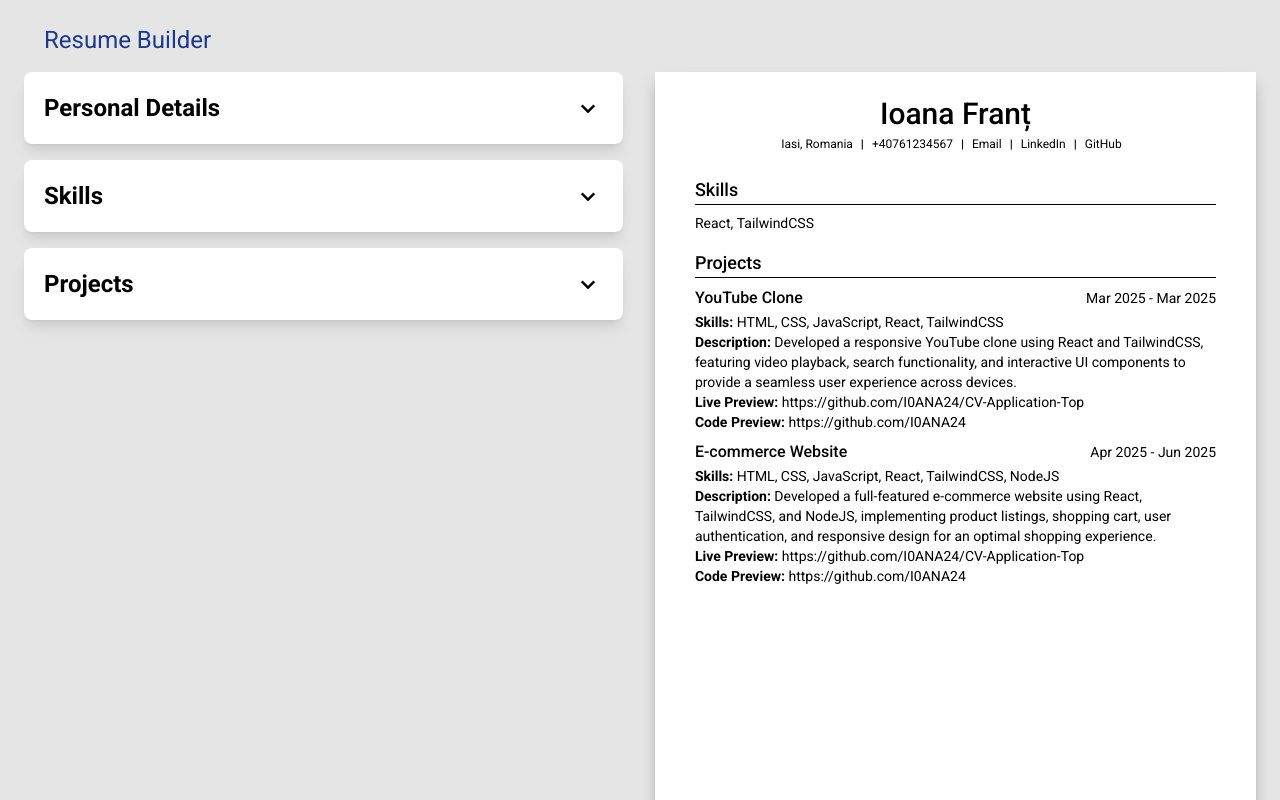
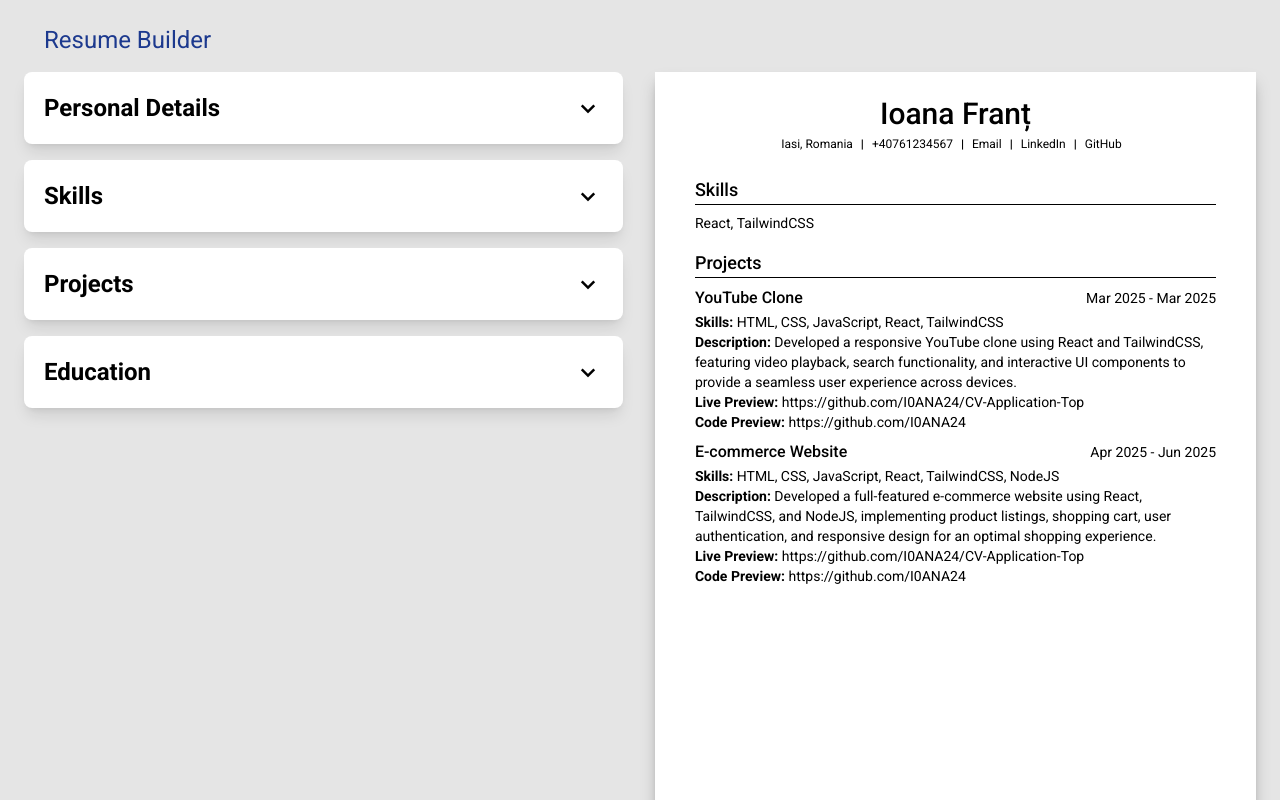
Before and after one commit to I0ANA24/CV-Application-Top, a React (Vite) app: page / in a window 1280 px wide. Shown: the top 800 px of the page. Built offline with nearby package versions, Linux system fonts and the light colour scheme.

Commit message:
education inputs section

```diff
--- /dev/null
+++ b/src/components/Education/EducationBuilder.jsx
@@ -0,0 +1,66 @@
+import React, { useState } from "react";
+import EducationInput from "./EducationInput";
+import SectionForm from "../ui/SectionForm";
+
+const EducationBuilder = ({ educationList, setEducationList }) => {
+  const [isOpen, setIsOpen] = useState(false);
+  const [selectedId, setSelectedId] = useState(null);
+  const [education, setEducation] = useState({
+    id: crypto.randomUUID(),
+    degree: "",
+    name: "",
+    location: "",
+    startDate: "",
+    endDate: "",
+  });
+
+  const expandCollapseSectionButtonProps = {
+    sectionName: "Education",
+    isOpen: isOpen,
+    onClick: () => setIsOpen(!isOpen),
+  };
+
+  const handleEditArgs = [
+    education,
+    setEducationList,
+    selectedId,
+    setSelectedId,
+    setEducation,
+  ];
+
+  const addObjectArgs = [education, setEducation, educationList, setEducationList];
+
+  const addButtonProps = {
+    object: education,
+    setObject: setEducation,
+    setObjectsList: setEducationList,
+    selectedId: selectedId,
+    setSelectedId: setSelectedId,
+    objectName: "name",
+  };
+
+  const dynamicListProps = {
+    list: educationList,
+    name: "name",
+    setFunction: setEducation,
+    setSelectedId: setSelectedId,
+  };
+
+  return (
+    <SectionForm
+      isOpen={isOpen}
+      expandProps={expandCollapseSectionButtonProps}
+      selectedId={selectedId}
+      object={education}
+      handleEditArgs={handleEditArgs}
+      addObjectArgs={addObjectArgs}
+      objectsInputComponent={
+        <EducationInput education={education} setEducation={setEducation} />
+      }
+      addButtonProps={addButtonProps}
+      dynamicListProps={dynamicListProps}
+    />
+  );
+};
+
+export default EducationBuilder;
--- /dev/null
+++ b/src/components/Education/EducationInput.jsx
@@ -0,0 +1,78 @@
+import React from "react";
+
+const EducationInput = ({ education, setEducation }) => {
+  return (
+    <>
+      <div className="flex flex-col">
+        <label htmlFor="4-degree">Degree</label>
+        <input
+          type="text"
+          id="4-degree"
+          placeholder="Ex: Bachelor of Arts (BA) in Computer Science"
+          value={education.degree}
+          className="bg-neutral-200 p-2 pl-3 rounded-md text-sm overflow-hidden outline-none"
+          onChange={(event) =>
+            setEducation({ ...education, degree: event.target.value })
+          }
+          required
+        />
+      </div>
+      <div className="flex flex-col">
+        <label htmlFor="4-name">University Name</label>
+        <input
+          type="text"
+          id="4-name"
+          placeholder="Ex: University of Tokyo"
+          value={education.name}
+          className="bg-neutral-200 p-2 pl-3 rounded-md text-sm overflow-hidden outline-none"
+          onChange={(event) =>
+            setEducation({ ...education, name: event.target.value })
+          }
+          required
+        />
+      </div>
+      <div className="flex flex-col">
+        <label htmlFor="4-location">Location</label>
+        <input
+          type="text"
+          id="4-location"
+          placeholder="Ex: Tokyo, Japan"
+          value={education.location}
+          className="bg-neutral-200 p-2 pl-3 rounded-md text-sm overflow-hidden outline-none"
+          onChange={(event) =>
+            setEducation({ ...education, location: event.target.value })
+          }
+          required
+        />
+      </div>
+      <div className="flex flex-col">
+        <label htmlFor="4-start">Start Date</label>
+        <input
+          type="date"
+          id="4-start"
+          value={education.startDate}
+          className="bg-neutral-200 p-2 pl-3 rounded-md text-sm overflow-hidden outline-none"
+          onChange={(event) =>
+            setEducation({ ...education, startDate: event.target.value })
+          }
+          required
+        />
+      </div>
+      <div className="flex flex-col">
+        <label htmlFor="4-end">End Date</label>
+        <input
+          type="date"
+          id="4-end"
+          value={education.endDate}
+          className="bg-neutral-200 p-2 pl-3 rounded-md text-sm overflow-hidden outline-none"
+          onChange={(event) =>
+            setEducation({ ...education, endDate: event.target.value })
+          }
+          required
+        />
+      </div>
+    </>
+  );
+};
+
+export default EducationInput;
--- /dev/null
+++ b/src/components/Education/EducationPageSection.jsx
@@ -0,0 +1,11 @@
+import React from 'react'
+
+const EducationPageSection = () => {
+  return (
+    <div>
+
+    </div>
+  )
+}
+
+export default EducationPageSection
--- a/src/components/builder/Builder.jsx
+++ b/src/components/builder/Builder.jsx
@@ -3,6 +3,7 @@ import PersonalDetailsBuilder from "../PersonalDetails/PersonalDetailsBuilder";
 import SkillsBuilder from "../Skills/SkillsBuilder";
 import ProjectsBuilder from "../Projects/ProjectsBuilder";
 import ResumePage from "../Resume/ResumePage";
+import EducationBuilder from "../Education/EducationBuilder";
 
 const Builder = () => {
   const [detailsList, setDetailsList] = useState({
@@ -51,6 +52,33 @@ const Builder = () => {
     },
   ]);
 
+  const [educationList, setEducationList] = useState([
+    {
+      id: crypto.randomUUID(),
+      degree: "Bachelor of Engineering (BEng) in Computer Science",
+      name: "University of Tokyo",
+      location: "Tokyo, Japan",
+      startDate: "2025-04-01",
+      endDate: "2029-03-31",
+    },
+    {
+      id: crypto.randomUUID(),
+      degree: "Bachelor of Science (BSc) in Computer Science",
+      name: "Massachusetts Institute of Technology (MIT)",
+      location: "Cambridge, Massachusetts, USA",
+      startDate: "2021-09-02",
+      endDate: "2025-06-05",
+    },
+    {
+      id: crypto.randomUUID(),
+      degree: "Bachelor of Arts (BA) in Computer Science",
+      name: "University of Oxford",
+      location: "Oxford, United Kingdom",
+      startDate: "2015-10-06",
+      endDate: "2018-06-28",
+    },
+  ]);
+
   return (
     <main className="w-full flex flex-col gap-8 lg:flex-row">
       <section className="w-full lg:w-[50%] space-y-4">
@@ -63,6 +91,10 @@ const Builder = () => {
           projectsList={projectsList}
           setProjectsList={setProjectsList}
         />
+        <EducationBuilder
+          educationList={educationList}
+          setEducationList={setEducationList}
+        />
       </section>
       <ResumePage
         details={detailsList}
```
